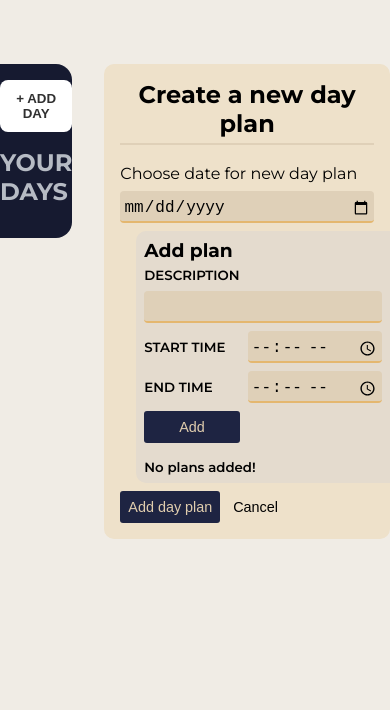
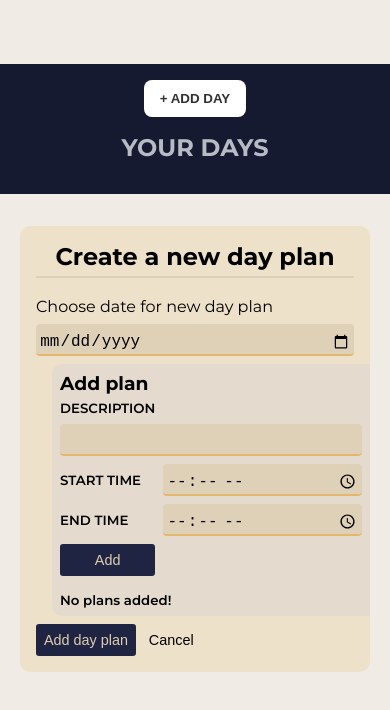
Before and after one commit to erudyta/react-day-planner, a React (Vite) app: page / in a window 390 px wide. Both pictures are taken after a click on the button "+ ADD DAY". Shown: the top 710 px of the page. Built offline with nearby package versions, Linux system fonts and the light colour scheme.

Commit message:
Fixed bug and added RWD

```diff
--- a/src/App.jsx
+++ b/src/App.jsx
@@ -133,13 +133,13 @@ function App() {
 			...prev,
 			plans: [newPlan, ...prev.plans],
 		}))
-		console.log('klik');
+		console.log('klik')
 	}
 
 	const selectedDay = daysState.days.find(day => day.id === daysState.selectedDayId)
 
 	if (daysState.mode === 0) {
-		content = <StartPage onAddDay={handleCreateDay}/>
+		content = <StartPage onAddDay={handleCreateDay} />
 	} else if (daysState.mode === 1) {
 		content = (
 			<NewDate
@@ -168,8 +168,8 @@ function App() {
 
 	return (
 		<main>
-			<SidePlanner days={daysState.days} onSelectDay={handleSelectDay} onAddDay={handleCreateDay} />
-			{content}
+			<SidePlanner days={daysState.days} onSelectDay={handleSelectDay} onAddDay={handleCreateDay} selectedDayId={daysState.selectedDayId} />
+			<section className='content'>{content}</section>
 		</main>
 	)
 }
--- a/src/components/NewDate/NewDate.jsx
+++ b/src/components/NewDate/NewDate.jsx
@@ -26,7 +26,7 @@ export default function NewDate({ mode, onAdd, onAddTempPlans, arrDays, arrTempP
 	}
 
 	return (
-		<section className='newdate-container'>
+		<div className='newdate-container'>
 			<h2>Create a new day plan</h2>
 			<label htmlFor='date'>Choose date for new day plan</label>
 			<input type='date' id='date' name='date' ref={date} value={enteredValue} onChange={handleInputChange} />
@@ -37,6 +37,6 @@ export default function NewDate({ mode, onAdd, onAddTempPlans, arrDays, arrTempP
 				<button onClick={handleClick}>Add day plan</button>
 				<button onClick={onCancelDay}>Cancel</button>
 			</div>
-		</section>
+		</div>
 	)
 }
--- a/src/components/NewDate/newDate.css
+++ b/src/components/NewDate/newDate.css
@@ -48,3 +48,17 @@
     font-size: 0.7rem;
     color: red;
 }
+
+@media (max-width: 576px){
+    .newdate-container{
+        width: 340px;
+        margin-bottom: 3rem;
+    }
+}
+
+@media (max-width: 768px){
+    .newdate-container{
+        width: 350px;
+        margin-bottom: 3rem;
+    }
+}
--- a/src/components/PlanList/PlanList.jsx
+++ b/src/components/PlanList/PlanList.jsx
@@ -7,7 +7,7 @@ export default function PlanList({ mode, arrPlans, onDeletePlan }) {
 
 	return (
 		<>
-			{arrPlans.length === 0 && <p className={mode === 2 && 'planlist-noplans'}>No plans added!</p>}
+			{arrPlans.length === 0 && <p className={mode === 2 ? 'planlist-noplans' : ''}>No plans added!</p>}
 			{arrPlans.length > 0 && (
 				<div className={theme}>
 					<h3>Plan list</h3>
--- a/src/components/PlanList/planlist.css
+++ b/src/components/PlanList/planlist.css
@@ -21,13 +21,13 @@
 	overflow-wrap: break-word;
 	border: 2px solid #e0cdae;
 	border-top: none;
-	border-radius: 0 0 5px 5px;
+	border-radius: 0 0 10px 10px;
 }
 
 .planlist-noplans{
 	padding: 0.5rem;
 	border: 2px solid #e0cdae;
-	border-radius: 0 0 5px 5px;
+	border-radius: 0 0 10px 10px;
 	border-top: none;
 }
 
--- a/src/components/SeletectedDay/SelectedDay.jsx
+++ b/src/components/SeletectedDay/SelectedDay.jsx
@@ -25,7 +25,7 @@ export default function SelectedDay({ mode, day, arrPlans, onDeletePlan, onDelet
 	}
 
 	return (
-		<section className='selectedday-container'>
+		<div className='selectedday-container'>
 			<header className='selectedday-header'>
 				<h1>{day.date}</h1>
 				<div className='seletdday-buttons'>
@@ -51,6 +51,6 @@ export default function SelectedDay({ mode, day, arrPlans, onDeletePlan, onDelet
 					{isOpen.list && <PlanList mode={mode} arrPlans={arrPlans} onDeletePlan={onDeletePlan} />}
 				</div>
 			</div>
-		</section>
+		</div>
 	)
 }
--- a/src/components/SeletectedDay/selectedDay.css
+++ b/src/components/SeletectedDay/selectedDay.css
@@ -87,3 +87,11 @@
     border-bottom: none;
     border-radius: 10px 10px 0 0;
 }
+
+
+@media (max-width: 576px){
+    .newdate-container{
+        width: 340px;
+        margin-bottom: 3rem;
+    }
+}
--- a/src/components/SidePlanner.jsx
+++ b/src/components/SidePlanner.jsx
@@ -1,13 +1,13 @@
 import './sideplanner.css'
 import Button from './Button/Button.jsx'
-export default function SidePlanner({ days, onSelectDay, onAddDay }) {
+export default function SidePlanner({ days, onSelectDay, onAddDay, selectedDayId }) {
 	return (
 		<aside>
 			<Button onClick={onAddDay}>+ Add Day</Button>
 			<h2>your days</h2>
-			<ul className='dateList'>
+			<ul className='datelist'>
 				{days.map(day => (
-					<li key={day.date}>
+					<li key={day.date} className={day.id === selectedDayId ? 'datelist-active' : ''}>
 						<button onClick={() => onSelectDay(day.id)}>{day.date}</button>
 					</li>
 				))}
--- a/src/components/StartPage/StartPage.jsx
+++ b/src/components/StartPage/StartPage.jsx
@@ -7,7 +7,7 @@ export default function NewPlan({onAddDay}) {
 		<div className='startpage-container'>
 			<img src={logo} alt="notebook" />
 			<h1>Day Planner</h1>
-			<p>Create a plan for a new day or choose one of the created ones</p>
+			<p>Create a plan for a new day or choose one of the created ones.</p>
 			<Button onClick={onAddDay}>Create new day</Button>
 		</div>
 	)
--- a/src/components/StartPage/startPage.css
+++ b/src/components/StartPage/startPage.css
@@ -1,17 +1,26 @@
-.startpage-container{
+.startpage-container {
 	display: flex;
 	flex-direction: column;
 	justify-content: center;
 	align-items: center;
 	gap: 1rem;
-    width: 50%;
 }
 
-.startpage-container img{
+.startpage-container p {
+    text-align: center;
+}
+
+.startpage-container img {
 	width: 100px;
 	height: 100px;
 }
 
-.startpage h2{
+.startpage h2 {
 	text-transform: uppercase;
 }
+
+@media (max-width: 576px) {
+	.startpage-container {
+		padding: 0 2rem;
+	}
+}
--- a/src/components/sidePlanner.css
+++ b/src/components/sidePlanner.css
@@ -15,13 +15,13 @@ aside h2{
     text-transform: uppercase;
 }
 
-.dateList{
+.datelist{
     width: 100%;
     color: #B6BBC4;
     list-style-type: none;
 }
 
-.dateList button{
+.datelist button{
     width: 100%;
     padding: 0.5rem;
     color: #B6BBC4;
@@ -33,6 +33,32 @@ aside h2{
     transition: background-color .3s;
 }
 
-.dateList button:hover{
+
+.datelist button:hover{
     background-color: #303869;
 }
+
+.datelist-active button{
+    background-color: #303869;
+}
+
+
+
+@media (max-width: 992px){
+    aside{
+        width: 30%;
+    }
+}
+
+@media (max-width: 768px){
+    aside{
+        width: 45%;
+    }
+}
+
+@media(max-width: 576px){
+    aside{
+        width: 100%;
+        border-radius: 0;
+    }
+}
--- a/src/index.css
+++ b/src/index.css
@@ -8,7 +8,7 @@
 main{
     display: flex;
     flex-direction: row;
-    gap: 2rem;
+    gap: 5rem;
     align-items: flex-start;
     margin-top: 4rem;
 }
@@ -33,3 +33,33 @@ input:focus{
     outline: none;
     border: 2px solid#e4b76f;
 }
+
+@media (max-width: 992px){
+    main{
+        gap: 2rem;
+    }
+    .content{
+        width: 70%;
+    }
+}
+
+@media (max-width: 768px){
+    main{
+        padding: 0 1rem 0 0;
+    }
+}
+
+@media(max-width: 576px){
+    main{
+        flex-direction: column;
+        align-items: center;
+        padding: 0;
+    }
+    .content{
+        display: flex;
+        justify-content: center;
+        padding: 0 0.5rem;
+        width: 100%;
+    }
+
+}
```
Lines whose indentation alone changed are shown as unchanged.
